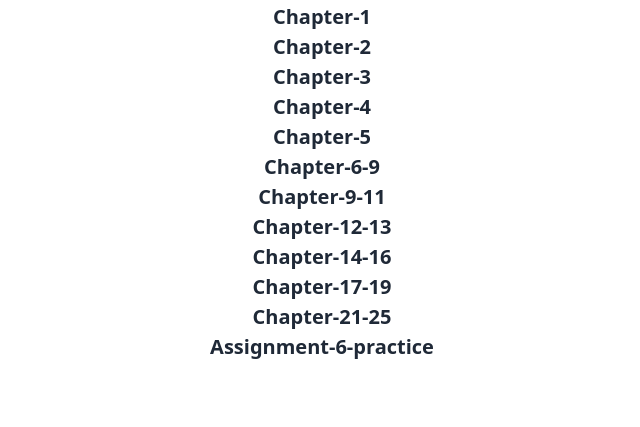
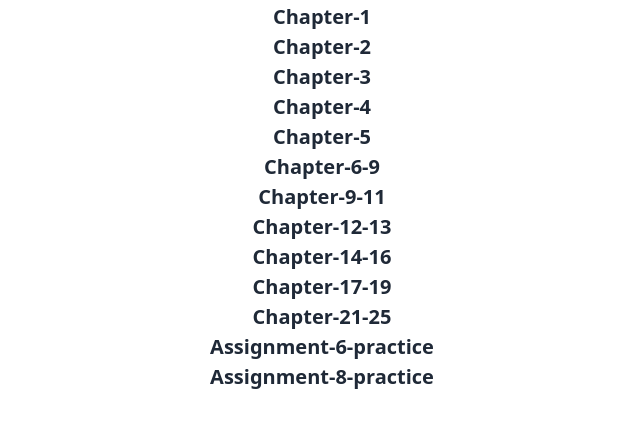
Before and after one commit to Muhammadhassan73/javascript-assignment, a plain HTML site: page index.html in a window 1280 px wide. Shown: the part 51-478 px from the top of the page, without its empty margins (318-958 px from the left). Drawn offline with nearby package versions, Linux system fonts and the light colour scheme.

Commit message:
Update index.html

```diff
--- a/index.html
+++ b/index.html
@@ -50,8 +50,10 @@
 </p>
  <p class="text-[20px] text-gray-800 font-semibold">
   <a href="Assignment-6-practice/index.html">Assignment-6-practice</a>
+ </p>
+ <p class="text-[20px] text-gray-800 font-semibold">
+  <a href="Assignment-8-practice/index.html">Assignment-8-practice</a>
 </p>
-
 
 
 
```
